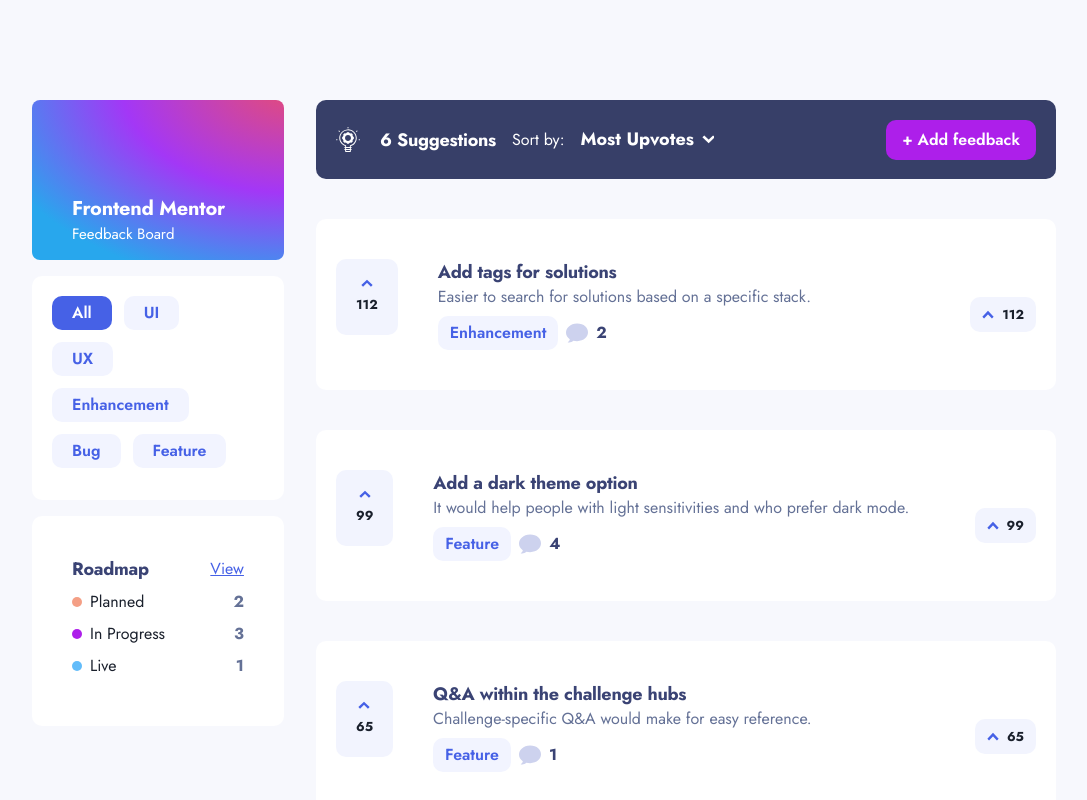
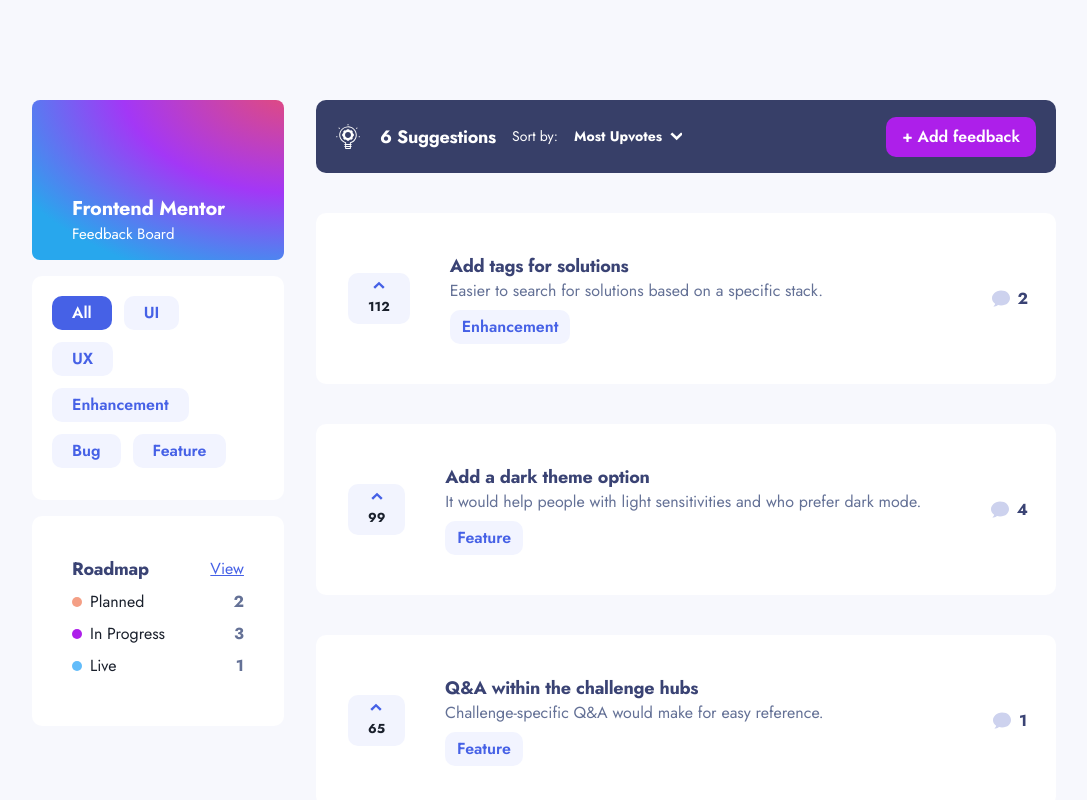
Before and after one commit to ChibuezeSamObisike/chibueze-with-remote, a Next.js app: page / in a window 1280 px wide. Shown: the top 800 px of the page, without its empty margins (96-1183 px from the left). Built offline with nearby package versions, Linux system fonts and the light colour scheme.

Commit message:
chore: fix styling updates

```diff
--- a/components/SortMenu.tsx
+++ b/components/SortMenu.tsx
@@ -1,6 +1,7 @@
 import React, { useState } from 'react';
-import { Box, Stack } from '@chakra-ui/react';
+import { Box, Stack, Text } from '@chakra-ui/react';
 import Image from 'next/image';
+import { pxToRem } from '@/utils/pxToRem';
 
 const SORT_DETAILS = [
   {
@@ -43,7 +44,7 @@
   return (
     <Box position='relative' display='inline-block'>
       <Box
-        px={4}
+        px={{ base: 2, lg: 4 }}
         py={2}
         fontSize={{ base: 'md', lg: 'lg' }}
         fontWeight={600}
@@ -54,7 +55,9 @@
         aria-expanded={isOpen}
       >
         <Box display='flex' alignItems='center' gap={2}>
-          <b>{activeLabel}</b>
+          <Text fontSize={{ base: pxToRem(13), lg: pxToRem(14) }}>
+            <b>{activeLabel}</b>
+          </Text>
           <Image
             src={isOpen ? '/up-arrow.svg' : '/down-arrow.svg'}
             alt={isOpen ? 'Collapse dropdown' : 'Expand dropdown'}
--- a/components/SuggestionSummary.tsx
+++ b/components/SuggestionSummary.tsx
@@ -60,7 +60,9 @@
           transition={{ duration: 0.8, ease: 'easeInOut', delay: 0.4 }}
           alignItems='center'
         >
-          <Text>Sort by:</Text>
+          <Text fontSize={{ base: pxToRem(13), lg: pxToRem(14) }}>
+            Sort by:
+          </Text>
           <SortMenu handleSort={handleSort} activeSort={activeSort} />
         </MotionBox>
       </MotionFlex>
--- a/components/SuggestionsCard.tsx
+++ b/components/SuggestionsCard.tsx
@@ -13,12 +13,7 @@
 
 const Comments = ({ comments, sx }: { comments: number; sx?: StyleProps }) => {
   return (
-    <Flex
-      sx={sx}
-      display={{ base: 'flex', md: 'none' }}
-      ml={2}
-      alignItems='center'
-    >
+    <Flex sx={sx} alignItems='center'>
       <Image
         src='/comment-icon.svg'
         height='20'
@@ -32,18 +27,99 @@
   );
 };
 
-const SuggestionsCard: React.FC<SuggestionsCardProps> = ({
+const DesktopView: React.FC<SuggestionsCardProps> = ({
   title,
   description,
   tag,
   upvotes,
   comments,
-}) => {
+}) => (
+  <Box
+    display='flex'
+    alignItems='center'
+    width='100%'
+    justifyContent='space-between'
+    px={3}
+  >
+    <UpVoteBadge upvotes={upvotes} />
+    <Box ml={10} width='100%'>
+      <Text _hover={{ color: '#4661E6' }} textStyle='h3'>
+        {title}
+      </Text>
+      <Text textStyle='body1'>{description}</Text>
+      <Box width='100%' display='flex' mt={2} alignItems='center'>
+        <Badge variant='solid'>{tag}</Badge>
+      </Box>
+    </Box>
+    <Comments sx={{ display: 'flex' }} comments={comments} />
+  </Box>
+);
+
+const TabletView: React.FC<SuggestionsCardProps> = ({
+  title,
+  description,
+  tag,
+  upvotes,
+  comments,
+}) => (
+  <Box
+    display='flex'
+    alignItems='center'
+    justifyContent='space-between'
+    flexDirection='row'
+  >
+    <Box display='flex'>
+      <UpVoteBadge upvotes={upvotes} />
+      <Box ml={6}>
+        <Text _hover={{ color: '#4661E6' }} textStyle='h3'>
+          {title}
+        </Text>
+        <Text textStyle='body1'>{description}</Text>
+        <Box display='flex' mt={2} alignItems='center' gap={4}>
+          <Badge variant='solid'>{tag}</Badge>
+        </Box>
+      </Box>
+    </Box>
+    <Comments comments={comments} />
+  </Box>
+);
+
+const MobileView: React.FC<SuggestionsCardProps> = ({
+  title,
+  description,
+  tag,
+  upvotes,
+  comments,
+}) => (
+  <Box>
+    <Box display='flex' alignItems='flex-start'>
+      <Box>
+        <Text _hover={{ color: '#4661E6' }} textStyle='h3'>
+          {title}
+        </Text>
+        <Text textStyle='body1'>{description}</Text>
+        <Badge variant='solid' mt={2}>
+          {tag}
+        </Badge>
+      </Box>
+    </Box>
+    <Box
+      mt={18}
+      display='flex'
+      alignItems='center'
+      justifyContent='space-between'
+    >
+      <UpVoteBadge direction='row' sx={{ px: 3, py: 2 }} upvotes={upvotes} />
+      <Comments comments={comments} />
+    </Box>
+  </Box>
+);
+
+const SuggestionsCard: React.FC<SuggestionsCardProps> = (props) => {
   return (
     <Box
       display='flex'
-      alignItems='center'
-      flexDirection={['column', 'row']}
+      flexDirection={{ base: 'column', md: 'row' }}
       justifyContent='space-between'
       px={5}
       py={10}
@@ -57,40 +133,14 @@
       }}
       transition='all 0.3s ease'
     >
-      <Box display='flex' alignItems='flex-start'>
-        <Box display={{ base: 'none', md: 'block' }}>
-          <UpVoteBadge upvotes={upvotes} />
-        </Box>
-        <Box ml={{ base: 0, md: 10 }}>
-          <Text _hover={{ color: '#4661E6' }} textStyle='h3'>
-            {title}
-          </Text>
-          <Text textStyle='body1'>{description}</Text>
-          <Box display='flex' mt={2} alignItems='center'>
-            <Badge variant='solid'>{tag}</Badge>
-            <Comments
-              sx={{ display: { base: 'none', md: 'flex' } }}
-              comments={comments}
-            />
-          </Box>
-        </Box>
+      <Box width='100%' display={{ base: 'block', sm: 'none' }}>
+        <MobileView {...props} />
       </Box>
-      <Box
-        display='flex'
-        alignItems='center'
-        justifyContent='space-between'
-        mt={5}
-        width={{ base: '100%', md: 'auto' }}
-      >
-        <UpVoteBadge
-          direction='row'
-          sx={{
-            px: 3,
-            py: 2,
-          }}
-          upvotes={upvotes}
-        />
-        <Comments comments={comments} />
+      <Box width='100%' display={{ base: 'none', md: 'block', lg: 'none' }}>
+        <TabletView {...props} />
+      </Box>
+      <Box width='100%' display={{ base: 'none', lg: 'block' }}>
+        <DesktopView {...props} />
       </Box>
     </Box>
   );
--- a/components/UpVoteBadge.tsx
+++ b/components/UpVoteBadge.tsx
@@ -20,7 +20,7 @@
       backgroundColor='#F2F4FE'
       alignItems='center'
       justifyContent='center'
-      py={5}
+      py={2}
       px={5}
       borderRadius='10px'
       sx={sx}
```
